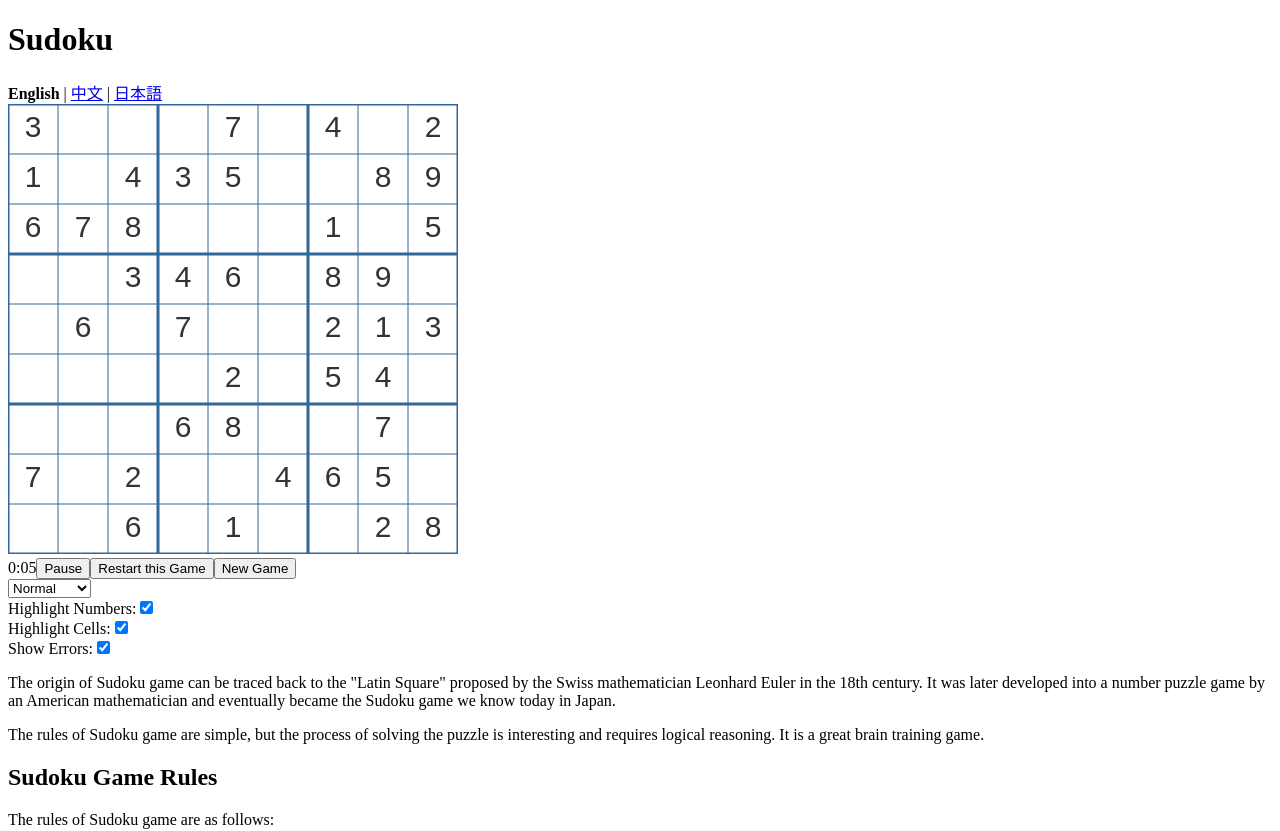
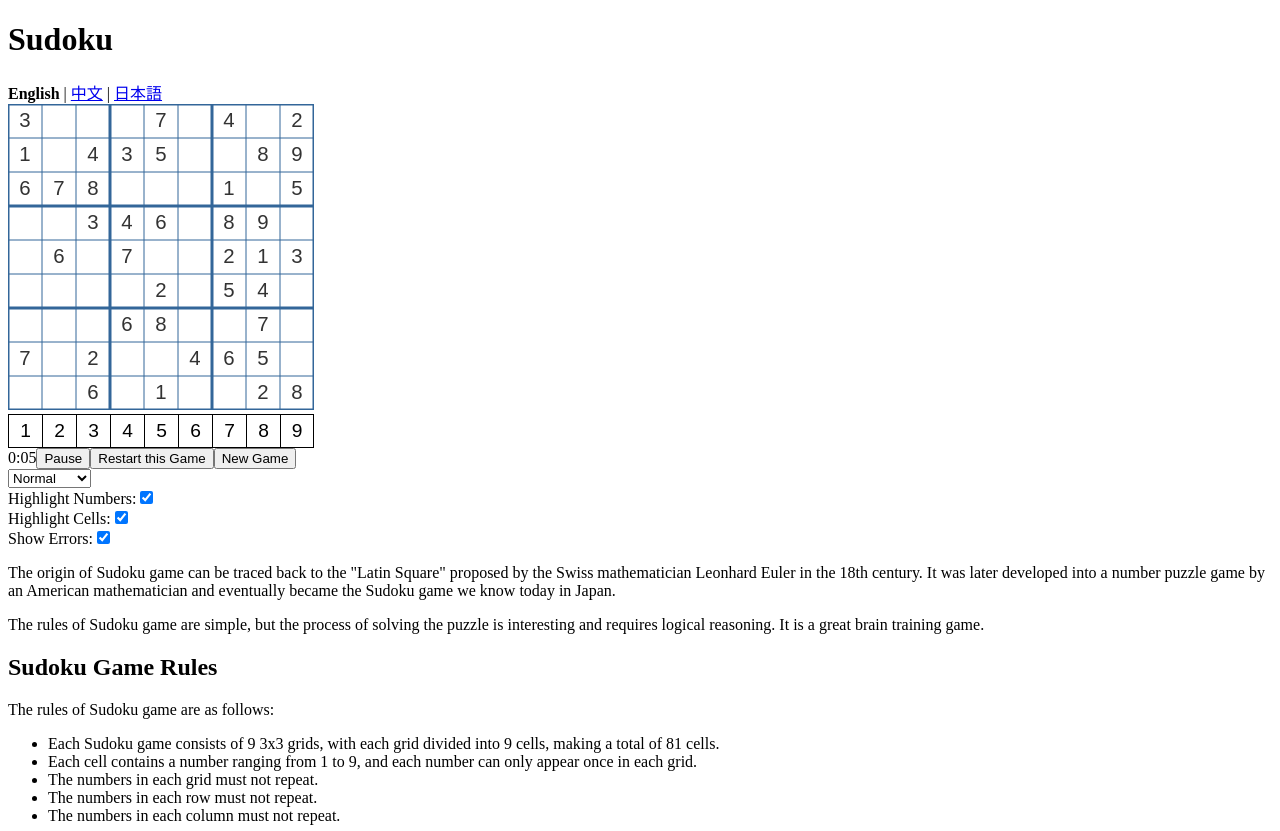
Before and after one commit to yqianjiang/sudoku, a React (Vite) app: page / in a window 1280 px wide. Shown: the top 831 px of the page. Built offline with nearby package versions, Linux system fonts and the light colour scheme.

Commit message:
feat: setCanvasSize and add number buttons

```diff
--- a/src/components/GameBoard/index.jsx
+++ b/src/components/GameBoard/index.jsx
@@ -6,6 +6,8 @@ import config from "../../utils/Config.js";
 import GameConfig from "../GameConfig";
 
 import { useTranslation } from "react-i18next";
+
+import "./style.css";
 
 let prevBoardSize = null;
 function formatTime(time) {
@@ -89,6 +91,7 @@ const GameBoard = () => {
       prevBoardSize = config.boardSize;
       setBoardSize(config.boardSize);
       gameBoardRef.current.startNewGame();
+      stageRef.current.setCanvasSize();
       stageRef.current.render();
     }
 
@@ -97,7 +100,25 @@ const GameBoard = () => {
 
   return (
     <div>
-      <canvas ref={canvasRef} width={boardSize * 50} height={boardSize * 50} />
+      <canvas ref={canvasRef} />
+      <div className="number-buttons">
+        {/* 这里搞 1-9 数字的按钮，点击后，选中的格子填入对应数字 */}
+        {Array.from({ length: boardSize }, (_, i) => i + 1).map((num) => (
+          <button
+            className="number-button"
+            key={num}
+            onClick={() => {
+              if (gameBoardRef.current.gameState !== "running") {
+                return;
+              }
+              eventManagerRef.current.fillNumber(num);
+              stageRef.current.render(eventManagerRef.current.selectedSquare);
+            }}
+          >
+            {num}
+          </button>
+        ))}
+      </div>
       <div>
         <span>{formatTime(elapsedTime)}</span>
         <button onClick={handlePauseResume}>
--- /dev/null
+++ b/src/components/GameBoard/style.css
@@ -0,0 +1,23 @@
+.number-buttons {
+  display: flex;
+  flex-wrap: nowrap;
+  padding: 0;
+  width: 100%;
+}
+
+.number-button {
+  background-color: #fff;
+  border: 1px solid #000;
+  color: #000;
+  cursor: pointer;
+  font-size: 1.2rem;
+  width: 34px;
+  height: 34px;
+  margin: 0;
+  box-sizing: border-box;
+}
+
+/* 避免border重叠 */
+.number-button:not(:last-child) {
+  border-right: none;
+}
--- a/src/utils/EventManager.js
+++ b/src/utils/EventManager.js
@@ -33,8 +33,8 @@ class EventManager {
     x -= rect.left;
     y -= rect.top;
 
-    const cellSizeCol = this.stage.canvas.width / this.configs.boardSize;
-    const cellSizeRow = this.stage.canvas.height / this.configs.boardSize;
+    const cellSizeCol = this.stage.theme.cellSize;
+    const cellSizeRow = this.stage.theme.cellSize
     const row = Math.floor(y / cellSizeRow);
     const col = Math.floor(x / cellSizeCol);
 
--- a/src/utils/Stage.js
+++ b/src/utils/Stage.js
@@ -18,7 +18,24 @@ class Stage {
       textColorPlayer: '#666',
       boldLineWidth: 3,
       normalLineWidth: 1,
+      cellSize: 34,
     };
+
+    this.setCanvasSize();
+  }
+
+  setCanvasSize() {
+    const { boardSize } = this.configs;
+    const width = boardSize * this.theme.cellSize;
+    const height = boardSize * this.theme.cellSize;
+    // 设置css确保显示的大小
+    this.canvas.style.width = width + 'px';
+    this.canvas.style.height = height + 'px';
+    // 避免模糊
+    const scaleFactor = window.devicePixelRatio;
+    this.canvas.width = width * scaleFactor;
+    this.canvas.height = height * scaleFactor;
+    this.ctx.scale(scaleFactor, scaleFactor);
   }
 
   clear() {
@@ -72,7 +89,7 @@ class Stage {
   drawGameBoard() {
     const rows = this.configs.boardSize;
     const cols = this.configs.boardSize;
-    const cellSize = this.canvas.width / cols;
+    const cellSize = this.theme.cellSize;
     const boldLineWidth = this.theme.boldLineWidth;
 
     this.ctx.lineWidth = this.theme.normalLineWidth;
@@ -112,7 +129,7 @@ class Stage {
   // 填数字，numbers 是一个 9x9 的二维数组，每个元素是一个数字，0 表示空
   renderNumbers() {
     const numbers = this.gameBoard.getBoard();
-    const cellSize = this.canvas.width / this.configs.boardSize;
+    const cellSize = this.theme.cellSize;
     const fontSize = 0.6 * cellSize;
     this.ctx.font = `${fontSize}px Arial`;
     this.ctx.textAlign = 'center';
@@ -139,7 +156,7 @@ class Stage {
 
   // 画选中的方格
   drawSelectedSquare(square) {
-    const cellSize = this.canvas.width / this.configs.boardSize;
+    const cellSize = this.theme.cellSize;
     const boldLineWidth = this.theme.boldLineWidth;
 
     this.ctx.lineWidth = boldLineWidth;
@@ -151,7 +168,7 @@ class Stage {
   }
 
   drawWrongCells() {
-    const cellSize = this.canvas.width / this.configs.boardSize;
+    const cellSize = this.theme.cellSize;
     const errorColor = this.theme.errorColor;
 
     this.ctx.fillStyle = errorColor;
@@ -163,7 +180,7 @@ class Stage {
 
   // 如果选中方格有数字，高亮所有相同的数字
   drawRelatedNumbers(square) {
-    const cellSize = this.canvas.width / this.configs.boardSize;
+    const cellSize = this.theme.cellSize;
     const highlightColor = this.theme.highlightNumberColor;
 
     const numbers = this.gameBoard.getBoard();
@@ -185,7 +202,7 @@ class Stage {
 
   // 选中方格同时高亮同一行、同一列、同一九宫格的方格
   drawRelatedSquares(square) {
-    const cellSize = this.canvas.width / this.configs.boardSize;
+    const cellSize = this.theme.cellSize;
     const highlightColor = this.theme.highlightColor;
 
     // 高亮同一行的方格
```
